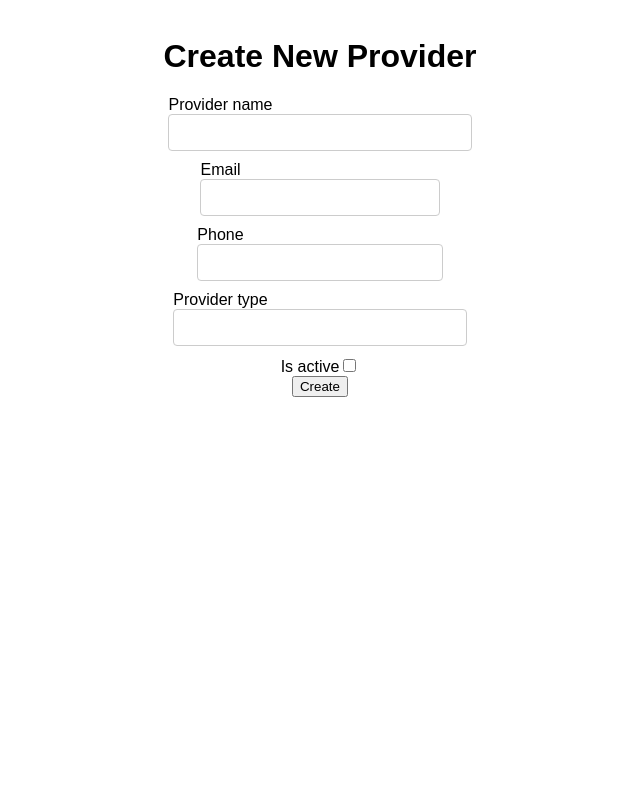
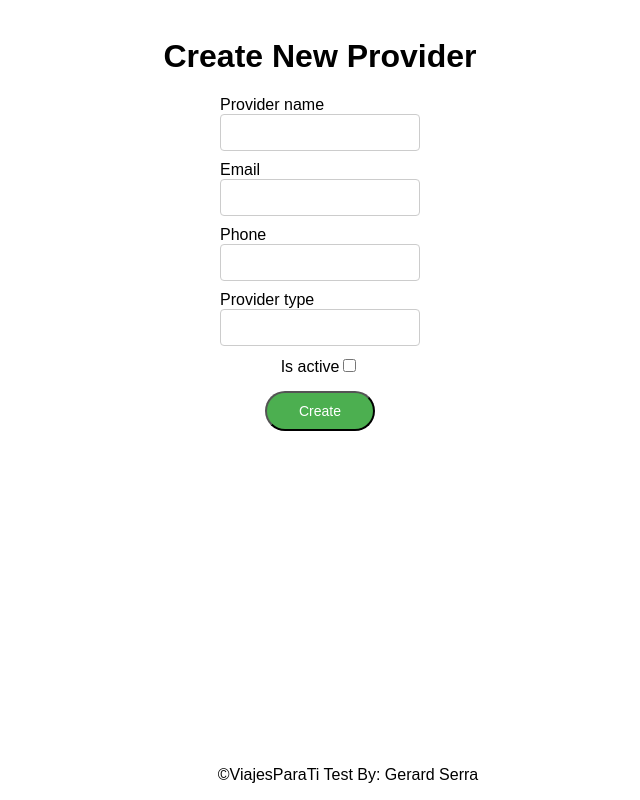
Before and after one commit to GerardSerra18/practica-symfony, a Symfony app: template templates/provider/new.html.twig in a window 1280 px wide. Shown: the whole page, without its empty margins (320-960 px from the left). Run offline with Twig, Linux system fonts and the light colour scheme; the template is opened without the code that fills it, so the values that code supplies are empty; form fields are guessed from the names that the template uses; some libraries are stand-ins or nearby versions.

Commit message:
final styles

```diff
--- a/public/css/styles.css
+++ b/public/css/styles.css
@@ -10,11 +10,22 @@
     margin-top: 10px;
 }
 
+footer {
+    position: fixed;
+    bottom: 0;
+    width: 100%;
+    display: flex;
+    justify-content: center;
+    align-items: center;
+}
+
 /* index.html.twig */
 
 table {
     width: 90%;
     border-collapse: collapse;
+    margin: 0 auto;
+    border: 10px solid #ddd;
 }
 
 th,
@@ -86,7 +97,7 @@
 /* new.html.twig y edit.html.twig */
 
 form {
-    width: 400px;
+    width: 200px;
     margin: 0 auto;
 }
 
--- a/templates/base.html.twig
+++ b/templates/base.html.twig
@@ -16,4 +16,7 @@
     <body>
         {% block body %}{% endblock %}
     </body>
+    <footer>
+        {% block footer%}{% endblock %}
+    </footer>
 </html>
--- a/templates/provider/new.html.twig
+++ b/templates/provider/new.html.twig
@@ -12,6 +12,13 @@
         {{ form_row(form.provider_type) }}
         {{ form_row(form.isActive) }}
 
-        <button type="submit">Create</button>
+        <button type="submit-new">Create</button>
     {{ form_end(form) }}
 {% endblock %}
+{%block footer%}
+
+    <footer>
+        <p>©ViajesParaTi Test By: Gerard Serra</p>
+    </footer>
+
+{%endblock%}
```
Also changed, not shown: templates/provider/edit.html.twig (+8 -1 lines), templates/provider/index.html.twig (+7 -0 lines).
